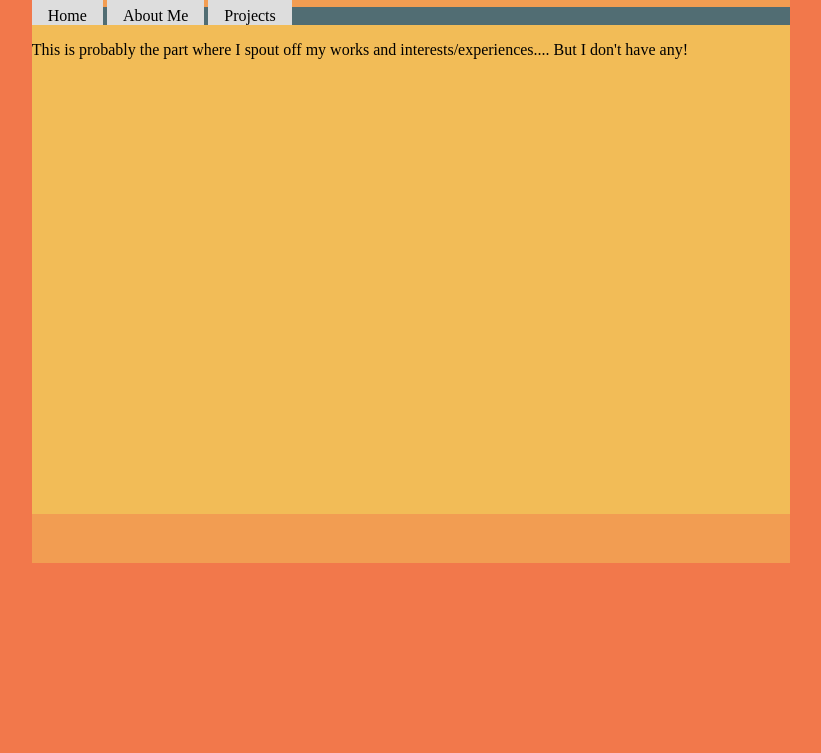
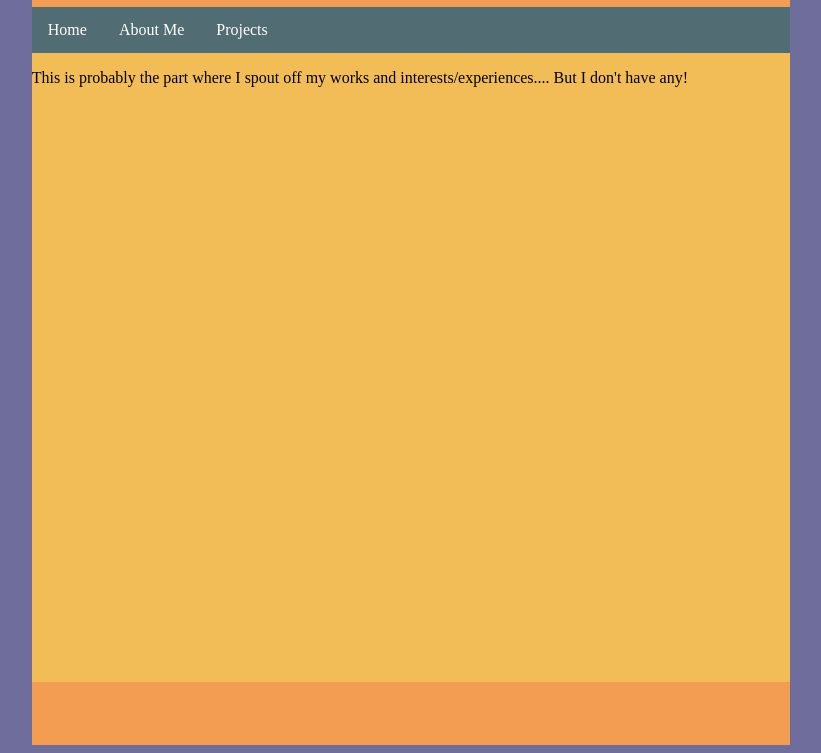
Before and after one commit to emmill2/ENG238, a plain HTML site: page index.html in a window 1280 px wide. Shown: the part 81-834 px from the top of the page, without its empty margins (229-1050 px from the left). Before the commit the page ends 800 px from the top, so only its background shows below. Drawn offline with Linux system fonts and the light colour scheme.

Commit message:
Update style.css

```diff
--- a/style.css
+++ b/style.css
@@ -1,28 +1,27 @@
-/* nav settings */
-nav ul{
+nav ul {
   list-style-type: none;
   margin: 0;
   padding: 0;
+  overflow: hidden;
+  background-color:#516D73 ;
+  position: sticky;
 }
- nav li {
-  display: inline;
-  }
-nav a {
-    padding: 8px;
-  background-color: #dddddd;
+
+nav li {
+  float: left;
 }
-nav li a:hover {
-  background-color: #555;
-  color: white;
-  display: inline;
-  }
+
 nav li a {
   display: block;
-  color: #000;
-  padding: 8px 16px;
+  color: white;
+  text-align: center;
+  padding: 14px 16px;
   text-decoration: none;
-  display: inline;
-  }
+}
+
+nav li a:hover {
+  background-color: #304159;
+}
   .container {
     width: 200px;
     height: 120px;
@@ -32,7 +31,7 @@ nav li a {
       height: auto;
   }
 body{
-  background-color:#F2784B;
+  background-color:#6E6D9B;
   display: grid;
   grid-template-columns: 1fr 3fr 1fr;
   grid-template-rows: .5fr 5fr .5fr;
```
